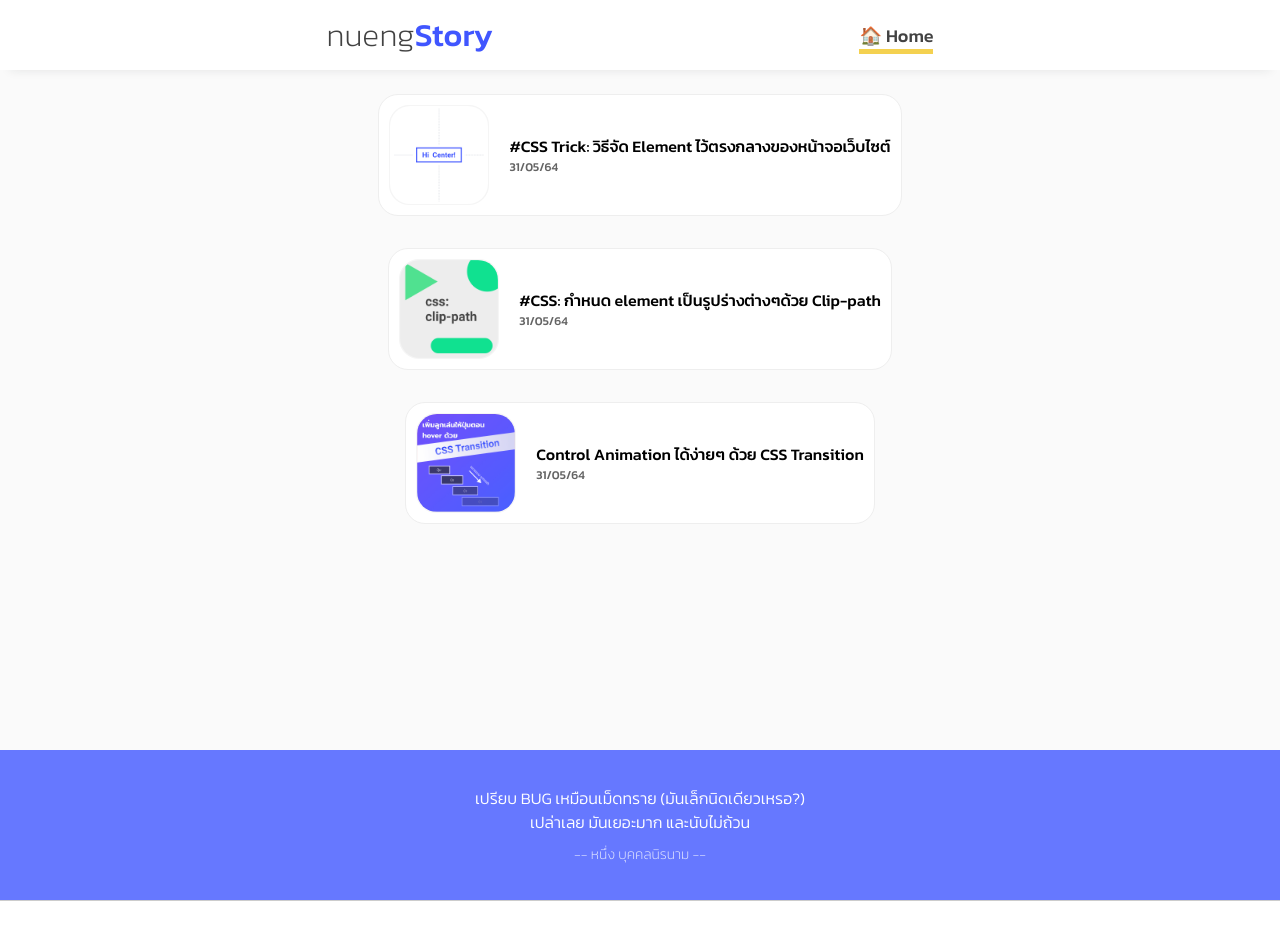
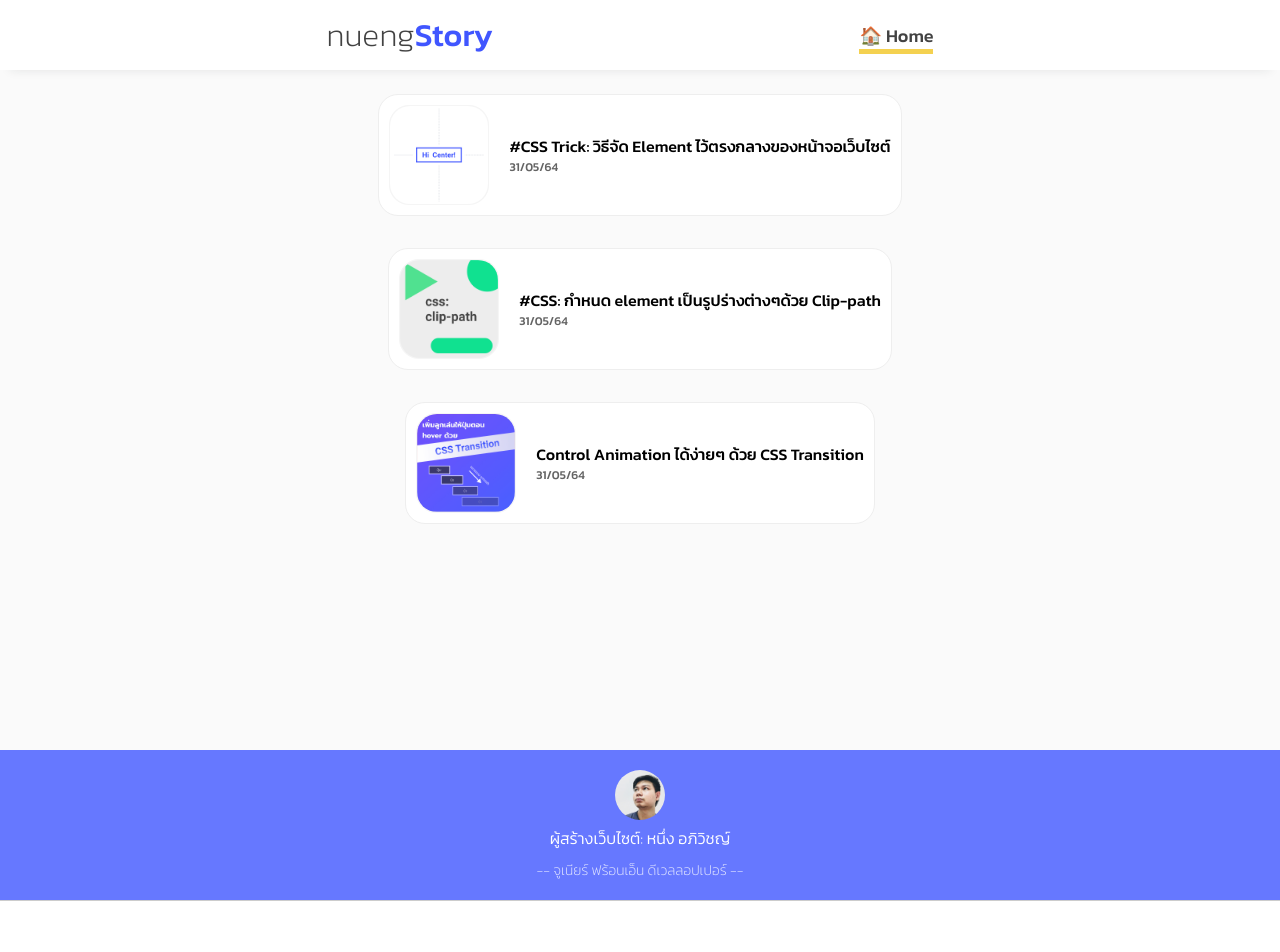
Before and after one commit to Aphiwit1/2021-next-nuengstory-v1, a Next.js app: page / in a window 1280 px wide. Shown: the top 952 px of the page. Built offline with nearby package versions, Linux system fonts and the light colour scheme.

Commit message:
update profile

```diff
--- a/components/layout.js
+++ b/components/layout.js
@@ -1,35 +1,38 @@
 import styles from "./layout.module.css";
 import Link from "next/link";
-import  { useRouter } from 'next/router';
-
+import { useRouter } from "next/router";
+import Profile from "/public/imageCover/profile.jpg";
+import Image from "next/image";
 
 const name = "Your Name";
 export const siteTitle = "nuengStory | blog";
-const myCaptionPath1 = "เปรียบ BUG เหมือนเม็ดทราย (มันเล็กนิดเดียวเหรอ?)"
-const myCaptionPath2 = "เปล่าเลย มันเยอะมาก และนับไม่ถ้วน"
-const myCaptionPath3 = "-- หนึ่ง บุคคลนิรนาม --"
+const myCaptionPath1 = "ผู้สร้างเว็บไซต์: หนึ่ง อภิวิชญ์";
+const myCaptionPath2 = "";
+const myCaptionPath3 = "-- จูเนียร์ ฟร้อนเอ็น ดีเวลลอปเปอร์ --";
 
 // layout คือ element ที่ใช้ทุกหน้า เช่น header content footer
 export default function Layout({ children, home }) {
-    const router = useRouter()
-        console.log("router : ", router)
+  const router = useRouter();
+  console.log("router : ", router);
 
   return (
-
-
     <div className={styles.container}>
-
       {/* Header bar */}
       <header className={styles.header}>
-                <div className={styles.headerLeft}><span className={styles.logoFirstWord}>nueng</span><span className={styles.logoSecondWord}>Story</span></div>
+        <div className={styles.headerLeft}>
+          <span className={styles.logoFirstWord}>nueng</span>
+          <span className={styles.logoSecondWord}>Story</span>
+        </div>
         <div className={styles.headerRight}>
-
-
           <Link href="/">
-                        <a className={router.pathname == "/"? styles['active'] : styles['pageName']}>&#127968; Home</a>
+            <a
+              className={
+                router.pathname == "/" ? styles["active"] : styles["pageName"]
+              }
+            >
+              &#127968; Home
+            </a>
           </Link>
-
-
 
           {/* <Link href="/me" >
                         <a className={router.pathname == "/me"? styles['active'] : styles['pageName']}>about me</a>
@@ -37,13 +40,8 @@ export default function Layout({ children, home }) {
         </div>
       </header>
 
-
       {/* Content each page */}
-            <main className={styles.body}>
-
-                {children}
-            </main>
-
+      <main className={styles.body}>{children}</main>
 
       {/* {!home && (
                 <div className={styles.backToHome}>
@@ -53,11 +51,12 @@ export default function Layout({ children, home }) {
                 </div>
             )} */}
       <div className={styles.MyCaption}>
+        <div class={styles.footer_imageProfile}>
+          <Image src={Profile} alt="my img profile" width={50} height={50} />
+        </div>
         <div>{myCaptionPath1}</div>
-                    <div>{myCaptionPath2}</div>
-                    <div className={styles.nuengCaption}>
-                    {myCaptionPath3}
-                    </div>
+
+        <div className={styles.nuengCaption}>{myCaptionPath3}</div>
       </div>
 
       <footer className={styles.footer}>
@@ -66,12 +65,8 @@ export default function Layout({ children, home }) {
         <div className={styles.credit}>
           <div>©2021 Aphiwit</div>
           <div>&#128525; Made with love in Phatthalung, Thailand</div>
-
         </div>
       </footer>
-
-
-
     </div>
   );
 }
--- a/components/layout.module.css
+++ b/components/layout.module.css
@@ -203,6 +203,9 @@
   border-bottom: 5px solid #f4d150;
 }
 
+.footer_imageProfile img {
+  border-radius: 50%;
+}
 @media only screen and (max-width: 500px) {
   .headerLeft {
     font-size: 24px;
```
Also changed, not shown: public/imageCover/profile.jpg (added). Lines whose indentation alone changed are shown as unchanged.
